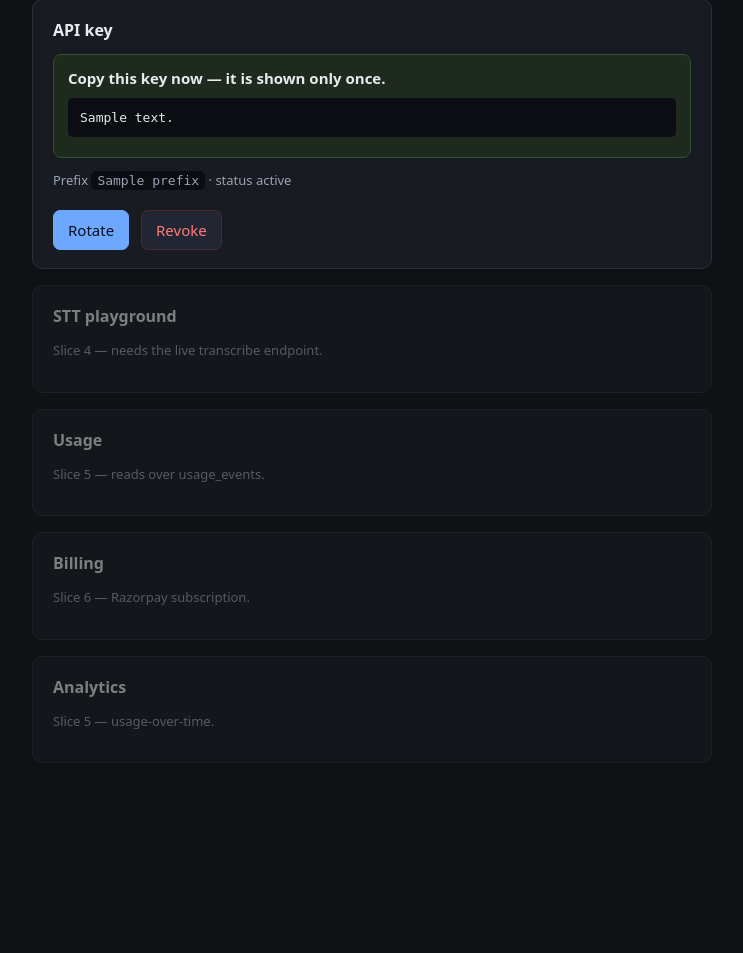
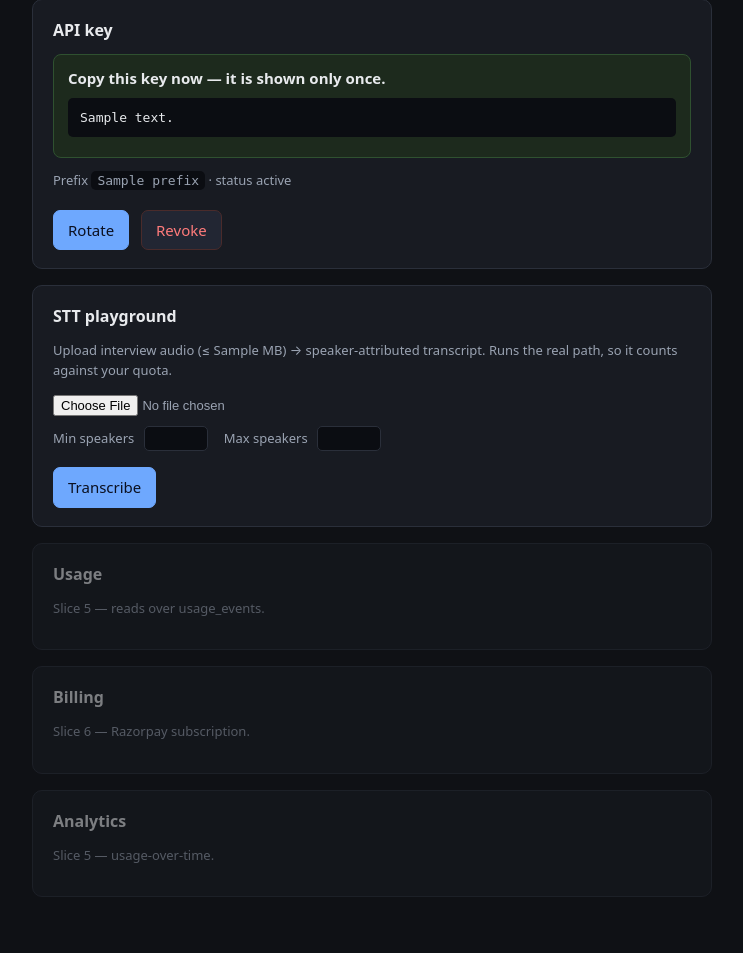
Before and after one commit to hut8innovations/whisperx-be, a FastAPI app: template app/templates/dashboard.html in a window 1280 px wide. Shown: the part 102-1055 px from the top of the page, without its empty margins (268-1011 px from the left). Before the commit the page ends 865 px from the top, so only its background shows below. Run offline with FastAPI, Linux system fonts and the light colour scheme; the template is opened without the code that fills it: most values are stand-ins (such as "Sample title", 1, 10 or a date in 2020); parts of the project's set-up code (start-up, migrations or seed data) failed here and were passed over.

Commit message:
Updated with panel and key

```diff
--- a/app/config.py
+++ b/app/config.py
@@ -23,5 +23,10 @@ class Settings(BaseSettings):
     runpod_poll_timeout_s: int = 300
     runpod_poll_interval_s: float = 2.5
 
+    # --- Slice 4: playground (file upload -> Supabase Storage -> signed URL) ---
+    playground_bucket: str = "playground-audio"  # create this private bucket in Supabase
+    signed_url_ttl_s: int = 3600                 # RunPod must fetch within this window
+    max_upload_mb: int = 25                      # keep short for the synchronous path
+
 
 settings = Settings()
--- a/app/main.py
+++ b/app/main.py
@@ -6,14 +6,15 @@ Slices in this codebase:
   Slice 1 : Google OAuth via Supabase Auth + route protection
   Slice 2 : hashed API-key issue / rotate / revoke (shown once)
   Slice 3 : public POST /v1/transcribe (API-key auth -> RunPod -> usage_event)
+  Slice 4 : dashboard playground (session auth, file upload -> same core)
 
-Deliberately NOT here: playground UI (4), usage/analytics panels (5),
-Razorpay (6). Built against this same codebase in later sessions.
+Deliberately NOT here: usage/analytics panels (5), Razorpay (6).
+Built against this same codebase in later sessions.
 """
 
 import time
 
-from fastapi import FastAPI, Header, Request
+from fastapi import FastAPI, File, Form, Header, Request, UploadFile
 from fastapi.responses import (
     HTMLResponse,
     JSONResponse,
@@ -24,7 +25,7 @@ from fastapi.templating import Jinja2Templates
 from pydantic import BaseModel
 from starlette.middleware.sessions import SessionMiddleware
 
-from . import auth, db, runpod_client
+from . import auth, db, runpod_client, storage
 from .config import settings
 from .security import generate_api_key, hash_key
 
@@ -147,7 +148,12 @@ def dashboard(request: Request):
     return templates.TemplateResponse(
         request,
         "dashboard.html",
-        {"user": user, "key": key, "plaintext": None},
+        {
+            "user": user,
+            "key": key,
+            "plaintext": None,
+            "max_upload_mb": settings.max_upload_mb,
+        },
     )
 
 
@@ -190,6 +196,48 @@ def revoke_key(request: Request):
     return _render_key_panel(request, None, None)
 
 
+# --- Slice 3/4: shared transcription core --------------------------------
+class QuotaExceeded(Exception):
+    def __init__(self, used: float, quota: int):
+        self.used, self.quota = used, quota
+
+
+class ModelNotConfigured(Exception):
+    pass
+
+
+def run_transcription(
+    user_id: str,
+    cohort_tag: str | None,
+    audio_url: str,
+    min_speakers: int | None = None,
+    max_speakers: int | None = None,
+) -> dict:
+    """The one path that meters and transcribes. Both the public API and the
+    playground call this — same quota check, same RunPod call, same usage_event.
+    """
+    if db.used_seconds_this_period(user_id) >= settings.monthly_quota_seconds:
+        raise QuotaExceeded(
+            db.used_seconds_this_period(user_id), settings.monthly_quota_seconds
+        )
+    if not settings.runpod_endpoint_id or not settings.runpod_api_key:
+        raise ModelNotConfigured()
+
+    output = runpod_client.transcribe(audio_url, min_speakers, max_speakers)
+    shaped = runpod_client.shape(output)
+    db.insert_usage_event(
+        user_id, shaped["audio_seconds"], settings.model_version, cohort_tag
+    )
+    return shaped
+
+
+def _opt_int(v) -> int | None:
+    try:
+        return int(v) if v not in (None, "") else None
+    except (TypeError, ValueError):
+        return None
+
+
 # --- Slice 3: public API (API-key auth, NOT cookie session) ------------------
 class TranscribeRequest(BaseModel):
     audio_url: str
@@ -212,41 +260,27 @@ def transcribe(body: TranscribeRequest, authorization: str | None = Header(defau
     owner = _api_key_owner(authorization)
     if not owner:
         return JSONResponse({"error": "invalid_api_key"}, status_code=401)
-
-    # Soft quota: reject only if already over the cycle cap. We can't know the
-    # new file's duration until after transcription, so we don't pre-charge it.
-    used = db.used_seconds_this_period(owner["user_id"])
-    if used >= settings.monthly_quota_seconds:
+    try:
+        shaped = run_transcription(
+            owner["user_id"],
+            owner.get("cohort_tag"),
+            body.audio_url,
+            body.min_speakers,
+            body.max_speakers,
+        )
+    except QuotaExceeded as exc:
         return JSONResponse(
-            {
-                "error": "quota_exceeded",
-                "used_seconds": used,
-                "quota_seconds": settings.monthly_quota_seconds,
-            },
+            {"error": "quota_exceeded", "used_seconds": exc.used, "quota_seconds": exc.quota},
             status_code=402,
         )
-
-    if not settings.runpod_endpoint_id or not settings.runpod_api_key:
+    except ModelNotConfigured:
         return JSONResponse({"error": "model_endpoint_not_configured"}, status_code=503)
-
-    try:
-        output = runpod_client.transcribe(
-            body.audio_url, body.min_speakers, body.max_speakers
-        )
     except runpod_client.RunPodTimeout:
         return JSONResponse({"error": "transcription_timeout"}, status_code=504)
     except runpod_client.RunPodError as exc:
         return JSONResponse(
             {"error": "transcription_failed", "detail": str(exc)}, status_code=502
         )
-
-    shaped = runpod_client.shape(output)
-    db.insert_usage_event(
-        owner["user_id"],
-        shaped["audio_seconds"],
-        settings.model_version,
-        owner.get("cohort_tag"),
-    )
     return {
         "model_version": settings.model_version,
         "detected_language": shaped["detected_language"],
@@ -256,6 +290,67 @@ def transcribe(body: TranscribeRequest, authorization: str | None = Header(defau
     }
 
 
+# --- Slice 4: playground (session auth, file upload -> shared core) ----------
+def _playground_result(request: Request, *, result=None, error=None, latency=None):
+    return templates.TemplateResponse(
+        request,
+        "_playground_result.html",
+        {
+            "result": result,
+            "error": error,
+            "latency": latency,
+            "model_version": settings.model_version,
+        },
+    )
+
+
+@app.post("/app/playground", response_class=HTMLResponse)
+def playground(
+    request: Request,
+    file: UploadFile = File(...),
+    min_speakers: str | None = Form(default=None),
+    max_speakers: str | None = Form(default=None),
+):
+    user = current_user(request)
+    if not user:
+        return _unauthorized(request)
+
+    data = file.file.read()
+    if not data:
+        return _playground_result(request, error="That file looks empty.")
+    if len(data) > settings.max_upload_mb * 1024 * 1024:
+        return _playground_result(
+            request, error=f"File exceeds the {settings.max_upload_mb} MB pilot limit."
+        )
+
+    try:
+        audio_url = storage.upload_and_sign(
+            user["id"], file.filename, data, file.content_type
+        )
+    except Exception as exc:  # storage/bucket misconfig surfaces here
+        return _playground_result(request, error=f"Upload failed: {exc}")
+
+    started = time.time()
+    try:
+        shaped = run_transcription(
+            user["id"], None, audio_url, _opt_int(min_speakers), _opt_int(max_speakers)
+        )
+    except QuotaExceeded as exc:
+        return _playground_result(
+            request, error=f"Quota reached ({exc.used:.0f}/{exc.quota}s this cycle)."
+        )
+    except ModelNotConfigured:
+        return _playground_result(request, error="Model endpoint not configured.")
+    except runpod_client.RunPodTimeout:
+        return _playground_result(
+            request, error="Timed out — try a shorter clip (long files need the async path)."
+        )
+    except runpod_client.RunPodError as exc:
+        return _playground_result(request, error=f"Transcription failed: {exc}")
+
+    return _playground_result(request, result=shaped, latency=time.time() - started)
+
+
 @app.get("/healthz")
 def healthz():
     return {"ok": True}
--- a/app/templates/base.html
+++ b/app/templates/base.html
@@ -51,6 +51,23 @@
       padding: 12px 14px; margin-bottom: 10px;
     }
     .alert.error { background: #2a1d1d; border-color: #5a2b2b; }
+
+    /* Slice 4 — playground */
+    .row { display: flex; gap: 16px; margin: 10px 0; }
+    .row label { font-size: 13px; color: var(--muted); }
+    .row input { width: 64px; margin-left: 6px; background: #0b0d12;
+      color: var(--fg); border: 1px solid var(--line); border-radius: 5px; padding: 4px 6px; }
+    input[type=file] { color: var(--muted); font-size: 13px; }
+    .htmx-indicator { opacity: 0; transition: opacity .2s; }
+    .htmx-request .htmx-indicator, .htmx-request.htmx-indicator { opacity: 1; }
+    .result { margin-top: 14px; border-top: 1px solid var(--line); padding-top: 12px; }
+    .transcript p { margin: 6px 0; }
+    .transcript .spk {
+      display: inline-block; min-width: 92px; margin-right: 10px; color: var(--accent);
+      font-size: 12px; font-weight: 600; vertical-align: top;
+    }
+    details { margin-top: 10px; }
+    details summary { cursor: pointer; }
   </style>
 </head>
 <body>
--- a/app/templates/dashboard.html
+++ b/app/templates/dashboard.html
@@ -8,9 +8,25 @@
 
   {% include "_api_key_panel.html" %}
 
+  <section class="panel" id="playground">
+    <h2>STT playground</h2>
+    <p class="muted">Upload interview audio (≤ {{ max_upload_mb }} MB) → speaker-attributed
+      transcript. Runs the real path, so it counts against your quota.</p>
+    <form hx-post="/app/playground" hx-target="#playground-result" hx-swap="innerHTML"
+          hx-encoding="multipart/form-data" hx-indicator="#pg-spin"
+          hx-on::after-request="if(event.detail.successful) this.reset()">
+      <input type="file" name="file" accept="audio/*" required>
+      <div class="row">
+        <label>Min speakers <input type="number" name="min_speakers" min="1" max="10"></label>
+        <label>Max speakers <input type="number" name="max_speakers" min="1" max="10"></label>
+      </div>
+      <button class="primary" type="submit">Transcribe</button>
+      <span id="pg-spin" class="htmx-indicator muted">Transcribing… first run wakes the GPU (up to ~1 min).</span>
+    </form>
+    <div id="playground-result"></div>
+  </section>
+
   <!-- Later slices: structure shown, intentionally not built yet. -->
-  <div class="panel disabled"><h2>STT playground</h2>
-    <p class="muted">Slice 4 — needs the live transcribe endpoint.</p></div>
   <div class="panel disabled"><h2>Usage</h2>
     <p class="muted">Slice 5 — reads over usage_events.</p></div>
   <div class="panel disabled"><h2>Billing</h2>
```
Also changed, not shown: app/storage.py (added, +49 -0 lines), app/templates/_playground_result.html (added, +21 -0 lines), README.md.
